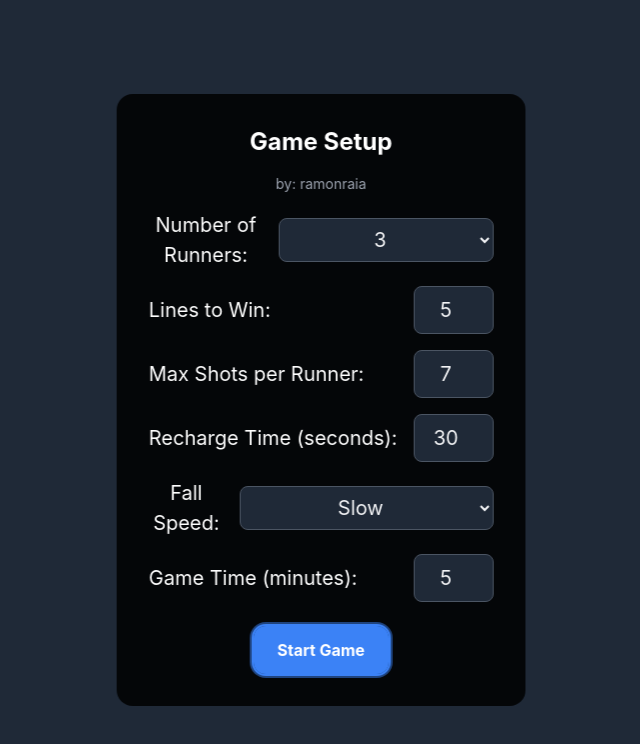
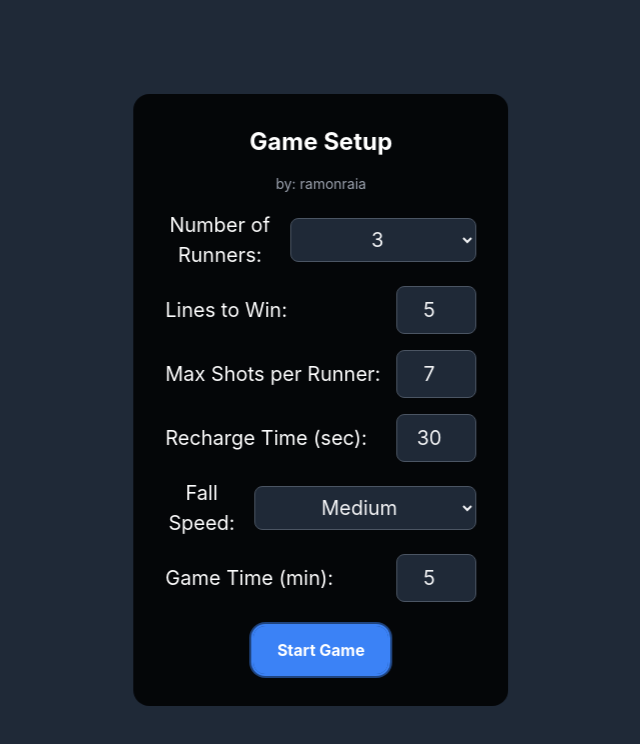
Before and after one commit to ramonraia/tetris-duel, a plain HTML site: page index.html in a window 1280 px wide. Shown: the whole page, without its empty margins (319-959 px from the left). Drawn offline with nearby package versions, Linux system fonts and the light colour scheme.

Commit message:
GV3.html

```diff
--- a/index.html
+++ b/index.html
@@ -83,20 +83,20 @@
                 <input type="number" id="maxShotsInput" value="7" min="1" class="menu-option">
             </div>
             <div class="flex items-center justify-between gap-4">
-                <label for="rechargeTimeInput">Recharge Time (seconds):</label>
+                <label for="rechargeTimeInput">Recharge Time (sec):</label>
                 <input type="number" id="rechargeTimeInput" value="30" min="1" class="menu-option">
             </div>
             <div class="flex items-center justify-between gap-4">
                 <label for="speedSelect">Fall Speed:</label>
                 <select id="speedSelect" class="menu-option">
                     <option value="slow">Slow</option>
-                    <option value="medium">Medium</option>
+                    <option value="medium" selected>Medium</option>
                     <option value="fast">Fast</option>
                     <option value="very-fast">Very Fast</option>
                 </select>
             </div>
             <div class="flex items-center justify-between gap-4">
-                <label for="timeInput">Game Time (minutes):</label>
+                <label for="timeInput">Game Time (min):</label>
                 <input type="number" id="timeInput" value="5" min="1" class="menu-option">
             </div>
         </div>
@@ -105,7 +105,7 @@
 
     <div id="pauseScreen" class="pause-menu menu">
         <h2 class="text-2xl font-bold">Game Paused</h2>
-        <button id="resumeButton" class="pause-menu-option">Continue</button>
+        <button id="resumeButton" class="pause-menu-option">Resume</button>
         <button id="backToMenuButton" class="pause-menu-option">Back to Menu</button>
     </div>
 
```
